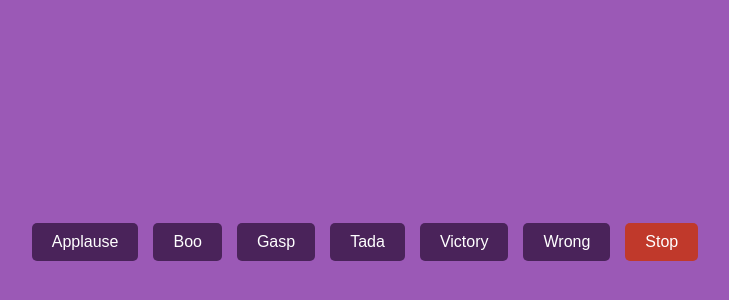
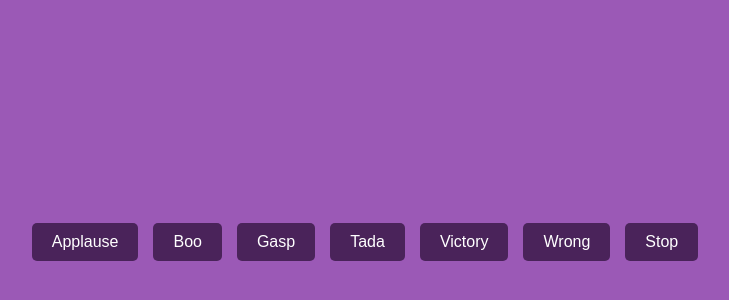
Before and after one commit to acciojob/Soundbar-pallab1999, a website: page main.html in a window 1280 px wide. Shown: the part 158-458 px from the top of the page, without its empty margins (275-1004 px from the left). Drawn offline with Linux system fonts and the light colour scheme.

Commit message:
created a submission

```diff
--- a/main.html
+++ b/main.html
@@ -1,15 +1,16 @@
 <!DOCTYPE html>
-<html lang="en">
+
+<html>
+
 <head>
-    <meta charset="UTF-8">
-    <meta name="viewport" content="width=device-width, initial-scale=1.0">
-    <title>Soundbar</title>
-    <link rel="stylesheet" href="styles.css">
+	<link rel="stylesheet" href="styles.css">
 </head>
+
 <body>
+	<!-- the entire body must be written by student -->
+    <script type="text/javascript" src="./script.js">
+</script>
 
-    <div id="buttons"></div>
+</body>
 
-    <script src="script.js"></script>
-</body>
 </html>
--- a/script.js
+++ b/script.js
@@ -1,7 +1,10 @@
 //your JS code here. If required.
+document.addEventListener("DOMContentLoaded", () => {
     const soundNames = ["applause", "boo", "gasp", "tada", "victory", "wrong"];
 
-const buttonsContainer = document.getElementById("buttons");
+    const buttonsContainer = document.createElement("div");
+    buttonsContainer.id = "buttons";
+    document.body.appendChild(buttonsContainer);
 
     let currentAudio = null;
 
@@ -36,3 +39,4 @@ stopButton.innerText = "Stop";
     stopButton.addEventListener("click", stopAudio);
 
     buttonsContainer.appendChild(stopButton);
+});
--- a/styles.css
+++ b/styles.css
@@ -29,9 +29,3 @@ body {
 }
 
 .stop {
-    background-color: #c0392b;
-}
-
-.stop:hover {
-    background-color: #a93226;
-}
```
Lines whose indentation alone changed are shown as unchanged.
